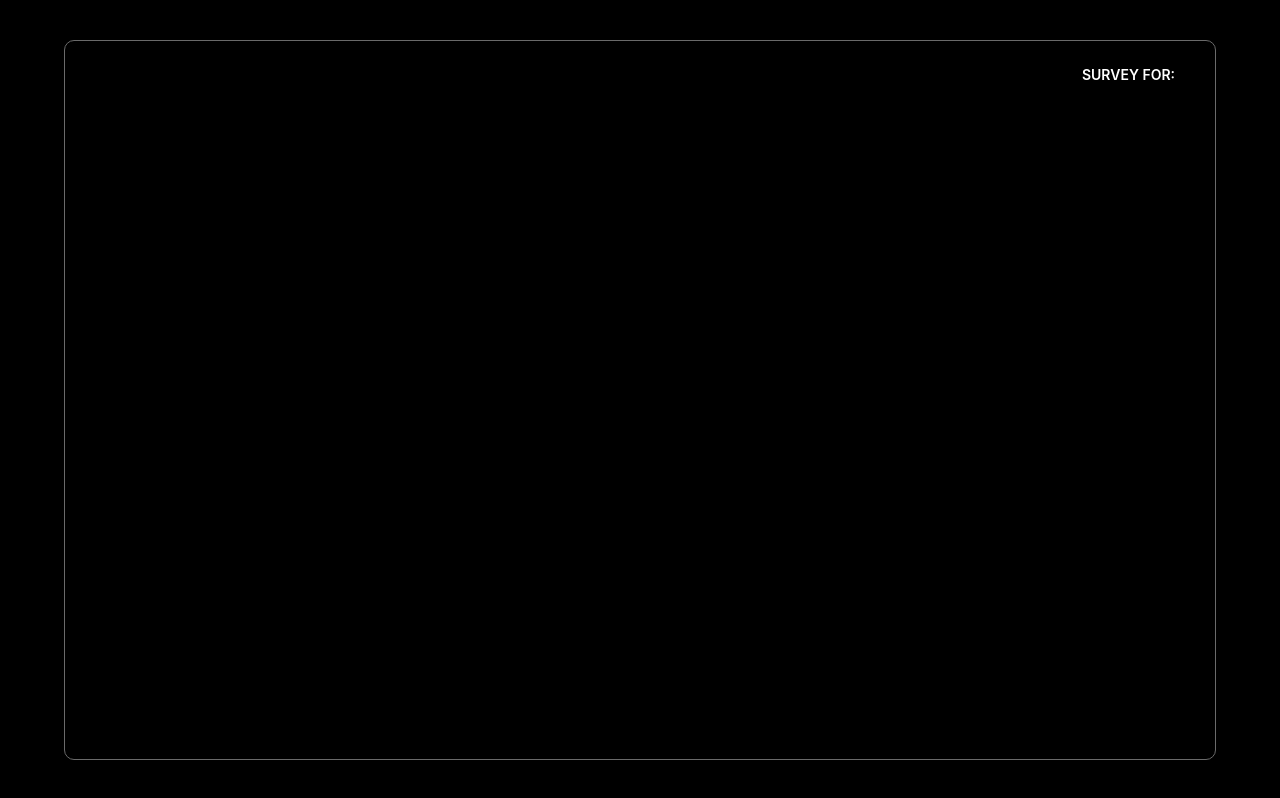
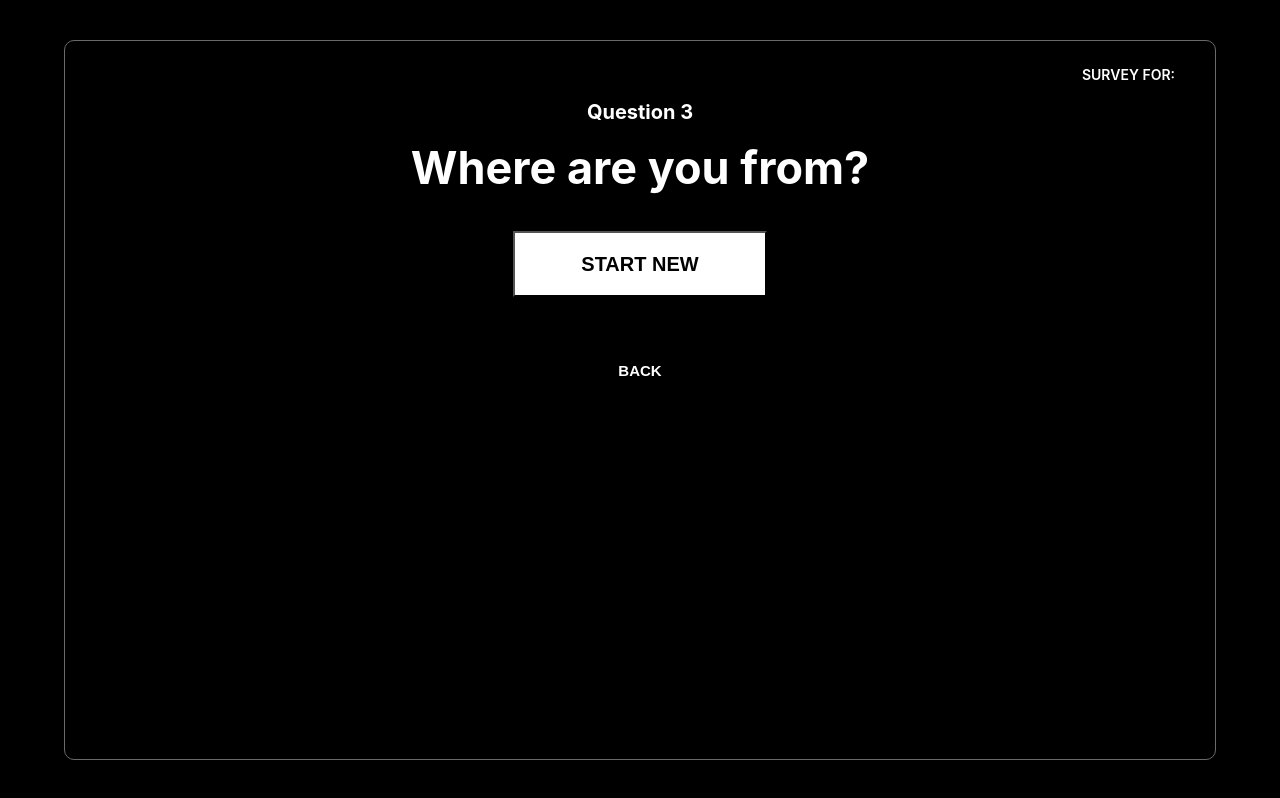
Before and after one commit to anna-1980/Survey, a React (Create React App) app: page /results in a window 1280 px wide. Before the commit this address had no page. Built offline with nearby package versions, Linux system fonts and the light colour scheme.

Commit message:
question3 selection works

```diff
--- a/src/App.css
+++ b/src/App.css
@@ -235,10 +235,10 @@ option{
 
 .dropDown{
   position: relative;
-  width: 200px;
+  width: 50rem;
   margin: 0 auto;
   padding: 0;
-  background-color: rgb(121, 136, 122);
+  /* background-color: rgb(121, 136, 122); */
   user-select: none;
 
 }
@@ -246,28 +246,33 @@ option{
 .dropDown .dropDownBtn{
   display: flex;
   padding: 0.5rem 1rem ;
-  background-color: rgb(148, 140, 88);
+  background-color: black;
+  border: 2px solid white;
   align-items: center;
   justify-content: space-between;
-  cursor: grabbing;
+  font-size: 2.2rem;
+  cursor: pointer;
 }
 
 .dropDown .dropDownContent{
   position: absolute;
-  background-color: #986d95;
-  top: 100%;
+  background-color: black;
+  border: 2px solid white;
+  top: calc(100% - 0.2rem);
   left: 0;
   width: 100%;
-  padding: 0.2rem 0.5rem;
+  font-size: 2.2rem;
 }
 
 .dropDown .dropDownContent .dropDownItem{
-  padding: 0.5rem;
+  padding: 0.5rem 1rem;
   cursor: pointer;
   transition: all 0.3s;
 }
 
 .dropDown .dropDownContent .dropDownItem:hover{
-  padding: 0.5rem;
-  background-color: #7d954f;
+  padding: 0.5rem 1rem;
+  color: black;
+  background-color: white;
+
 }
--- a/src/App.js
+++ b/src/App.js
@@ -7,6 +7,7 @@ import EnterName from './Screens/EnterName';
 import Question1 from './Screens/Question1';
 import Question2 from './Screens/Question2';
 import Question3 from './Screens/Question3';
+import Results from './Screens/Results';
 
 function App() {
 
@@ -17,13 +18,14 @@ function App() {
   const  [question1Answer, setQuestion1Answer] = useState(localStorage.getItem('Question1Score'));
   const  [question2Answer, setQuestion2Answer] = useState(localStorage.getItem('Question2Score'));
   const  [question3Answer, setQuestion3Answer] = useState(localStorage.getItem('Question3Score'));
-
+  const  [finalScore, setFinalScore] = useState();
     useEffect(() => {
 
         // setUserName(localStorage.getItem('userName'));
         console.log("Name from App.js" + userNameInput)
         console.log("Answer1 App.js value = " + question1Answer)
         console.log("Answer2 App.js value = " + question2Answer)
+        console.log("Answer3 App.js value = " + question3Answer)
       }, [userNameInput, question1Answer, question2Answer]);
 
   return (
@@ -58,6 +60,12 @@ function App() {
              setUserName={setUserName}
              setQuestion2Answer={setQuestion3Answer}
           />} />
+         <Route path="results" element={
+            <Results
+             userNameInput={userNameInput}
+             setUserName={setUserName}
+             finalScore={finalScore}
+          />} />
       </Routes>
 
     </div>
--- a/src/Screens/Question3.js
+++ b/src/Screens/Results.js
@@ -4,29 +4,28 @@ import ForwardButton from '../components/ForwardButton';
 import BackButton from '../components/BackButton';
 import DropDown from '../components/DropDown'
 
-const Question3 = ({userNameInput, setQuestion3Answer}) => {
+const Results = ({userNameInput, finalScore}) => {
     let navigate = useNavigate();
 
-    console.log(userNameInput+ 'from Question3')
+    console.log(userNameInput+ 'from Results')
     const goBack = (e) => {
         console.log('go back')
         navigate(-1);}
 
-    const question3Next = (e) => {
-        navigate( `/summary` );
-        console.log("go to summary");
-        setQuestion3Answer(localStorage.getItem("Question3Score"));
+    const resultsNext = (e) => {
+        navigate( `/` );
+        console.log("reset");
+
         }
 
   return (
-  <>
-     <h3>Question 3</h3>
+    <>
+    <h3>Question 3</h3>
     <h2>Where are you from?</h2>
 
-    <DropDown />
 
-    <ForwardButton onClick={question3Next}
-          value="FINISH"/>
+    <ForwardButton onClick={resultsNext}
+          value="START NEW"/>
     <BackButton
         onClick={goBack}
         value="BACK" />
@@ -34,4 +33,4 @@ const Question3 = ({userNameInput, setQuestion3Answer}) => {
   )
 }
 
-export default Question3
+export default Results
--- a/src/components/DropDown.js
+++ b/src/components/DropDown.js
@@ -50,10 +50,10 @@ const DropDown = () => {
                     className='dropDownItem'
                     key={index}
                     onClick={(e) =>{
-                    setSelectCountry(e.target.textContent);
+                    setSelectCountry(option);
                     setIsActive(false);
                     console.log(selectCountry);
-                    localStorage.setItem("Question3Score", selectCountry);
+                    localStorage.setItem("Question3Score", option);
                   }}
                  >{option}</div>
                ))}
```
